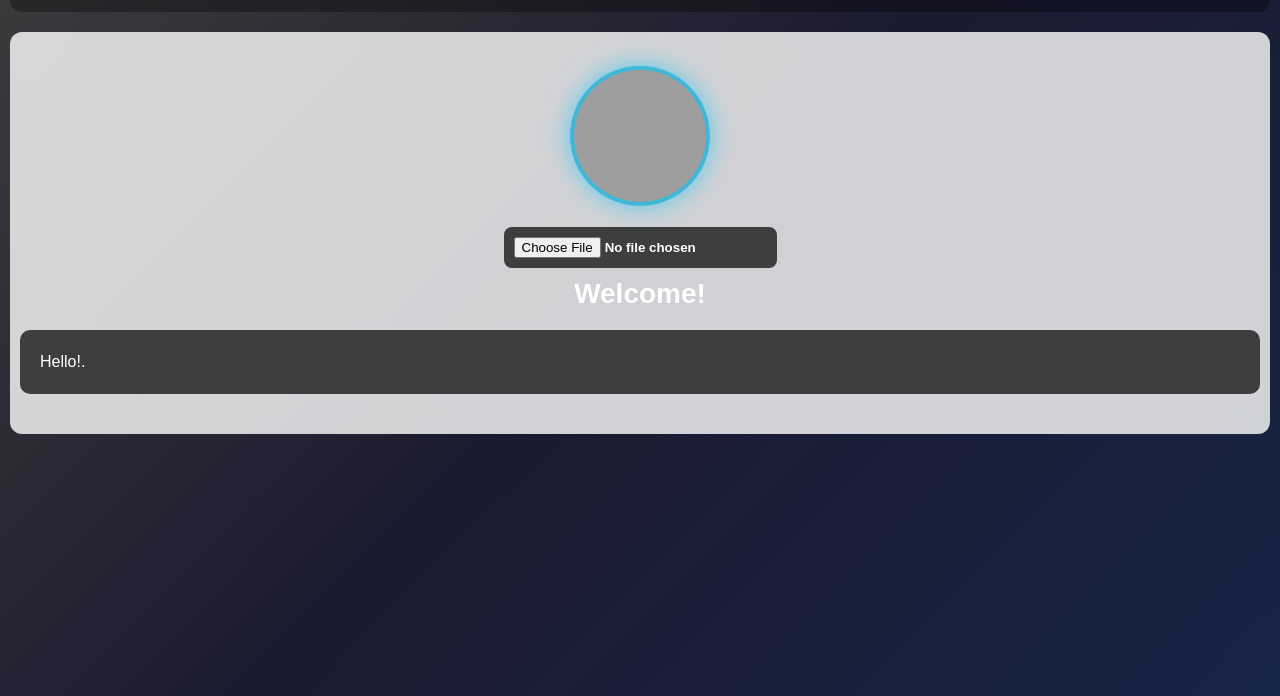
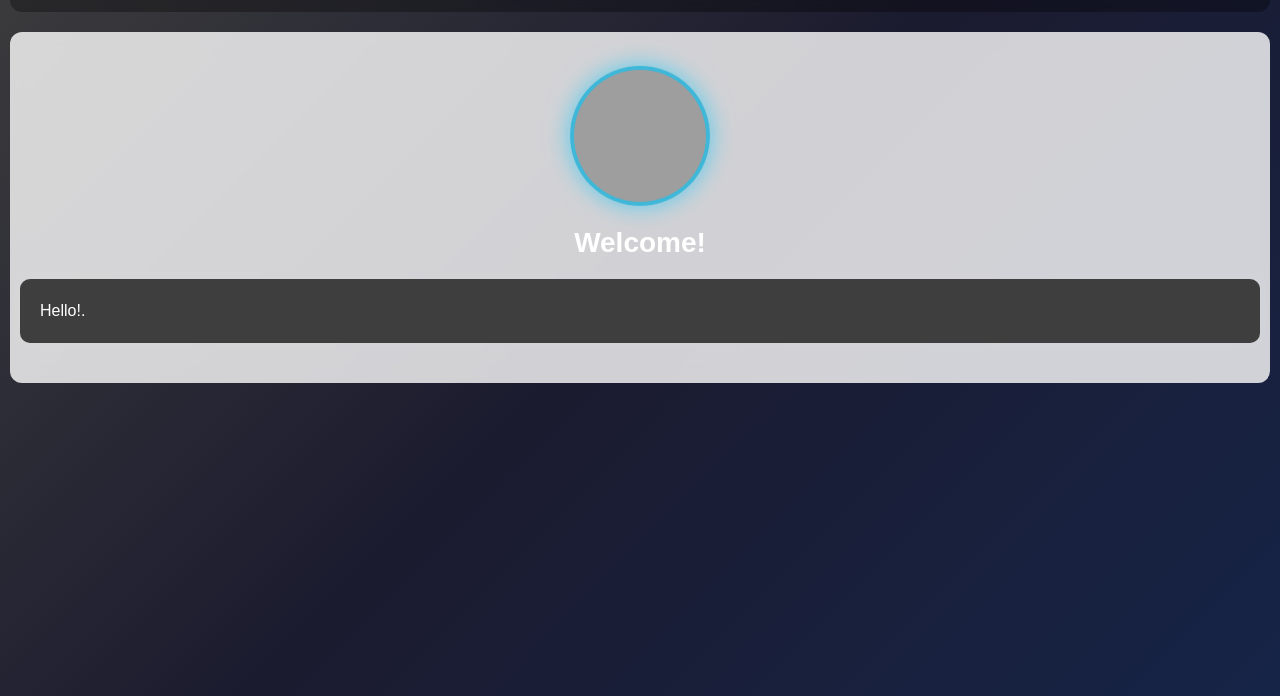
Before and after one commit to kerwinbjumalon-svg/MyPortfolio, a plain HTML site: page index.html in a window 1280 px wide. Shown: the part 104-800 px from the top of the page. Drawn offline with Linux system fonts and the light colour scheme; grey boxes are pictures that could not be loaded.

Commit message:
Update index.html

```diff
--- a/index.html
+++ b/index.html
@@ -155,9 +155,6 @@
   <div class="profile" id="profilePic"
        style="background-image: url('https://img.sanishtech.com/u/35fb589a17e5fe6552c288478f1d24d3.jpg');"></div>
 
-  <input type="file" id="imageUpload" accept="image/*"
-    style="display:block; margin:10px auto; padding:10px; background:#3E3E3E; border:none; border-radius:8px; font-weight:bold;">
-
   <h2 class="title">Welcome!</h2>
   <div class="info-box">
     <p>Hello!.</p>
```
